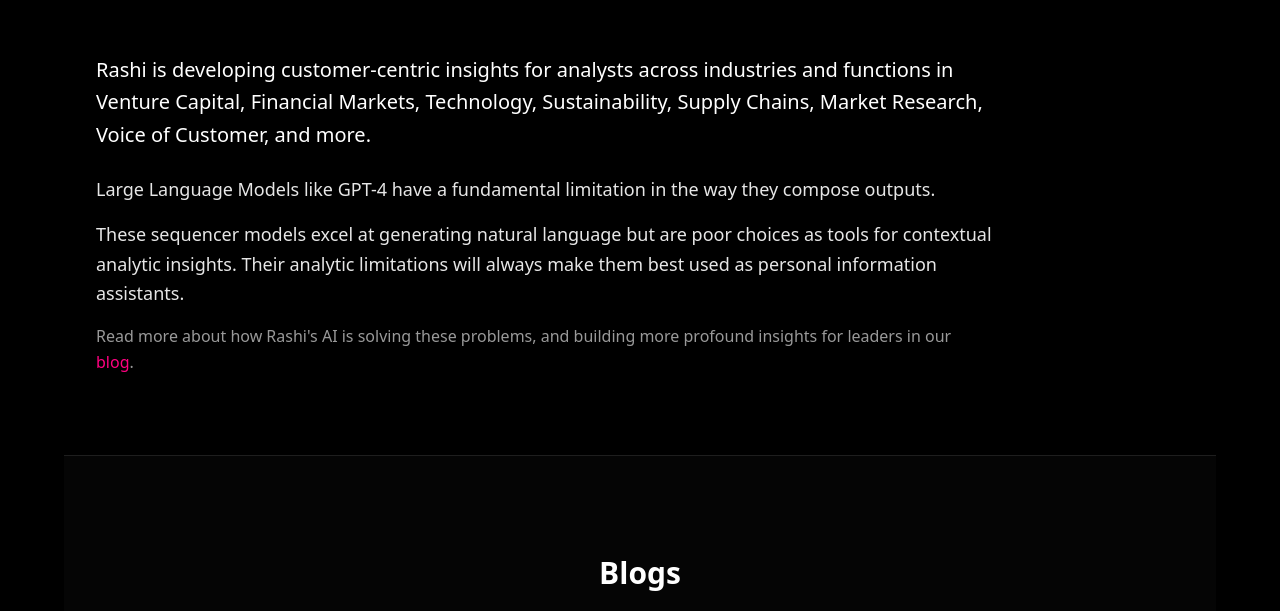
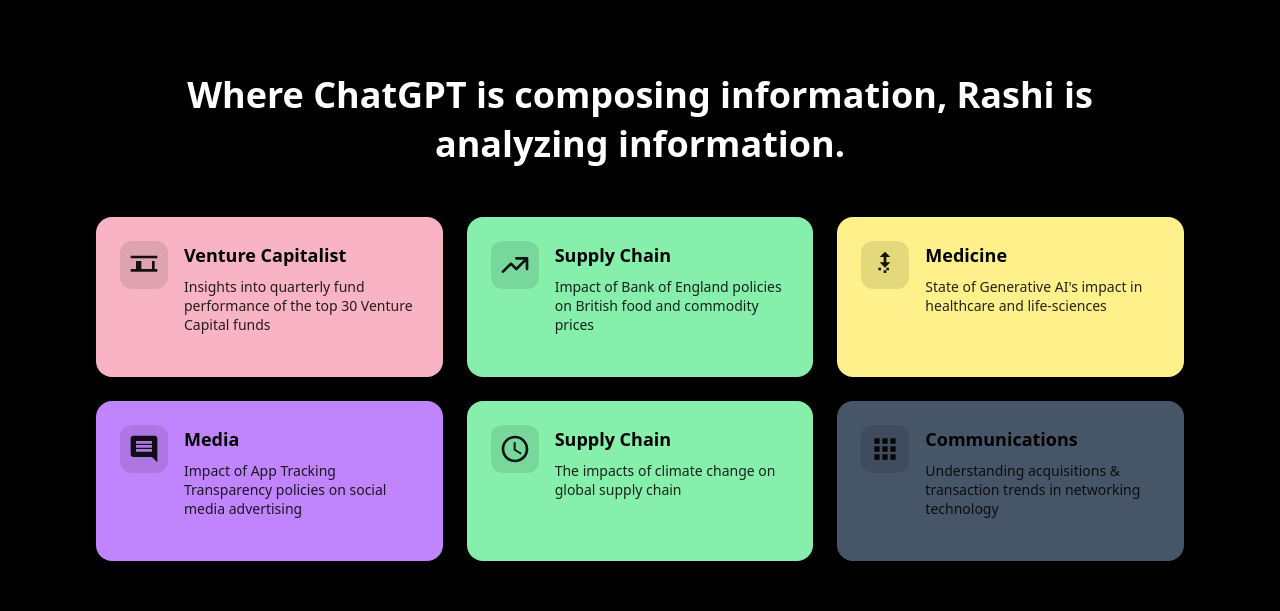
Before and after one commit to Anushksinghrajput/rashi-homepage, a Next.js app: page / in a window 1280 px wide. Shown: the part 4263-4874 px from the top of the page. Built offline with nearby package versions, Linux system fonts and the light colour scheme.

Commit message:
Enhance homepage layout and responsiveness, including updated styles and improved navigation

```diff
--- /dev/null
+++ b/app/components/UseCaseCardsSection.tsx
@@ -0,0 +1,173 @@
+"use client";
+
+import { motion } from "framer-motion";
+import { CONTAINER, SECTION_BORDER, SECTION_PADDING } from "@/lib/layout";
+
+const CARDS = [
+  {
+    title: "Venture Capitalist",
+    description: "Insights into quarterly fund performance of the top 30 Venture Capital funds",
+    bgClass: "bg-[#f8b4c4]",
+    icon: "money-check",
+  },
+  {
+    title: "Supply Chain",
+    description: "Impact of Bank of England policies on British food and commodity prices",
+    bgClass: "bg-[#86efac]",
+    icon: "chart-line",
+  },
+  {
+    title: "Medicine",
+    description: "State of Generative AI's impact in healthcare and life-sciences",
+    bgClass: "bg-[#fef08a]",
+    icon: "hand-medical",
+  },
+  {
+    title: "Media",
+    description: "Impact of App Tracking Transparency policies on social media advertising",
+    bgClass: "bg-[#c084fc]",
+    icon: "comments",
+  },
+  {
+    title: "Supply Chain",
+    description: "The impacts of climate change on global supply chain",
+    bgClass: "bg-[#86efac]",
+    icon: "business-time",
+  },
+  {
+    title: "Communications",
+    description: "Understanding acquisitions & transaction trends in networking technology",
+    bgClass: "bg-[#475569]",
+    icon: "network",
+  },
+] as const;
+
+function MoneyCheckIcon({ className }: { className?: string }) {
+  return (
+    <svg className={className} fill="currentColor" viewBox="0 0 24 24" aria-hidden>
+      <path d="M2 5h20v2H2V5zm0 10h20v2H2v-2zm4-6h4v6H6V9zm14 0h-2v6h2V9z" />
+    </svg>
+  );
+}
+
+function ChartLineIcon({ className }: { className?: string }) {
+  return (
+    <svg className={className} fill="none" stroke="currentColor" viewBox="0 0 24 24" aria-hidden>
+      <path strokeLinecap="round" strokeLinejoin="round" strokeWidth={2} d="M13 7h8m0 0v8m0-8l-8 8-4-4-6 6" />
+    </svg>
+  );
+}
+
+function HandMedicalIcon({ className }: { className?: string }) {
+  return (
+    <svg className={className} fill="currentColor" viewBox="0 0 24 24" aria-hidden>
+      <path d="M12 2L8 6h3v4H8l4 4 4-4h-3V6h3L12 2zm-1 14v2h2v-2h-2zm4-2h-2v2h2v-2zm-6 0H7v2h2v-2z" />
+    </svg>
+  );
+}
+
+function CommentsIcon({ className }: { className?: string }) {
+  return (
+    <svg className={className} fill="currentColor" viewBox="0 0 24 24" aria-hidden>
+      <path d="M20 2H4c-1.1 0-2 .9-2 2v12c0 1.1.9 2 2 2h14l4 4V4c0-1.1-.9-2-2-2zm-2 12H6v-2h12v2zm0-3H6V9h12v2zm0-3H6V6h12v2z" />
+    </svg>
+  );
+}
+
+function BusinessTimeIcon({ className }: { className?: string }) {
+  return (
+    <svg className={className} fill="currentColor" viewBox="0 0 24 24" aria-hidden>
+      <path d="M12 2C6.48 2 2 6.48 2 12s4.48 10 10 10 10-4.48 10-10S17.52 2 12 2zm0 18c-4.41 0-8-3.59-8-8s3.59-8 8-8 8 3.59 8 8-3.59 8-8 8zm.5-13H11v6l5.25 3.15.75-1.23-4.5-2.67z" />
+    </svg>
+  );
+}
+
+function NetworkIcon({ className }: { className?: string }) {
+  return (
+    <svg className={className} fill="currentColor" viewBox="0 0 24 24" aria-hidden>
+      <path d="M4 4h4v4H4V4zm6 0h4v4h-4V4zm6 0h4v4h-4V4zM4 10h4v4H4v-4zm6 0h4v4h-4v-4zm6 0h4v4h-4v-4zM4 16h4v4H4v-4zm6 0h4v4h-4v-4zm6 0h4v4h-4v-4z" />
+    </svg>
+  );
+}
+
+function CardIcon({ icon, className }: { icon: (typeof CARDS)[number]["icon"]; className?: string }) {
+  const c = className ?? "h-8 w-8 flex-shrink-0 text-black/80";
+  switch (icon) {
+    case "money-check":
+      return <MoneyCheckIcon className={c} />;
+    case "chart-line":
+      return <ChartLineIcon className={c} />;
+    case "hand-medical":
+      return <HandMedicalIcon className={c} />;
+    case "comments":
+      return <CommentsIcon className={c} />;
+    case "business-time":
+      return <BusinessTimeIcon className={c} />;
+    case "network":
+      return <NetworkIcon className={c} />;
+    default:
+      return null;
+  }
+}
+
+const containerVariants = {
+  hidden: { opacity: 0 },
+  visible: {
+    opacity: 1,
+    transition: { staggerChildren: 0.08, delayChildren: 0.1 },
+  },
+};
+
+const itemVariants = {
+  hidden: { opacity: 0, y: 24 },
+  visible: {
+    opacity: 1,
+    y: 0,
+    transition: { duration: 0.5, ease: [0.25, 0.46, 0.45, 0.94] },
+  },
+};
+
+export default function UseCaseCardsSection() {
+  return (
+    <section className={`relative ${SECTION_BORDER} ${SECTION_PADDING} ${CONTAINER}`}>
+      <motion.h2
+        initial={{ opacity: 0, y: 20 }}
+        whileInView={{ opacity: 1, y: 0 }}
+        viewport={{ once: true, margin: "-60px" }}
+        transition={{ duration: 0.6, ease: [0.25, 0.46, 0.45, 0.94] }}
+        className="text-center text-2xl font-bold leading-snug text-white sm:text-3xl lg:text-4xl"
+      >
+        Where ChatGPT is composing information, Rashi is analyzing information.
+      </motion.h2>
+
+      <motion.div
+        variants={containerVariants}
+        initial="hidden"
+        whileInView="visible"
+        viewport={{ once: true, margin: "-40px" }}
+        className="mx-auto mt-12 grid max-w-6xl grid-cols-1 gap-6 sm:grid-cols-2 lg:grid-cols-3"
+      >
+        {CARDS.map((card, i) => (
+          <motion.article
+            key={i}
+            variants={itemVariants}
+            whileHover={{ y: -6, transition: { duration: 0.25 } }}
+            className="group flex overflow-hidden rounded-2xl shadow-xl ring-1 ring-black/5 transition-all duration-300 hover:shadow-2xl hover:shadow-white/10 hover:ring-white/10"
+          >
+            <div
+              className={`flex min-h-[140px] w-full flex-1 gap-4 p-5 transition-all duration-300 group-hover:brightness-[1.02] sm:min-h-[160px] sm:p-6 ${card.bgClass}`}
+            >
+              <div className="flex h-12 w-12 flex-shrink-0 items-center justify-center rounded-xl bg-black/10 transition-transform duration-300 group-hover:scale-110 group-hover:bg-black/15">
+                <CardIcon icon={card.icon} className="h-7 w-7 text-black/90 sm:h-8 sm:w-8" />
+              </div>
+              <div className="min-w-0 flex-1">
+                <h3 className="font-bold text-black sm:text-lg">{card.title}</h3>
+                <p className="mt-1.5 text-sm leading-snug text-black/85 sm:mt-2">{card.description}</p>
+              </div>
+            </div>
+          </motion.article>
+        ))}
+      </motion.div>
+    </section>
+  );
+}
```
